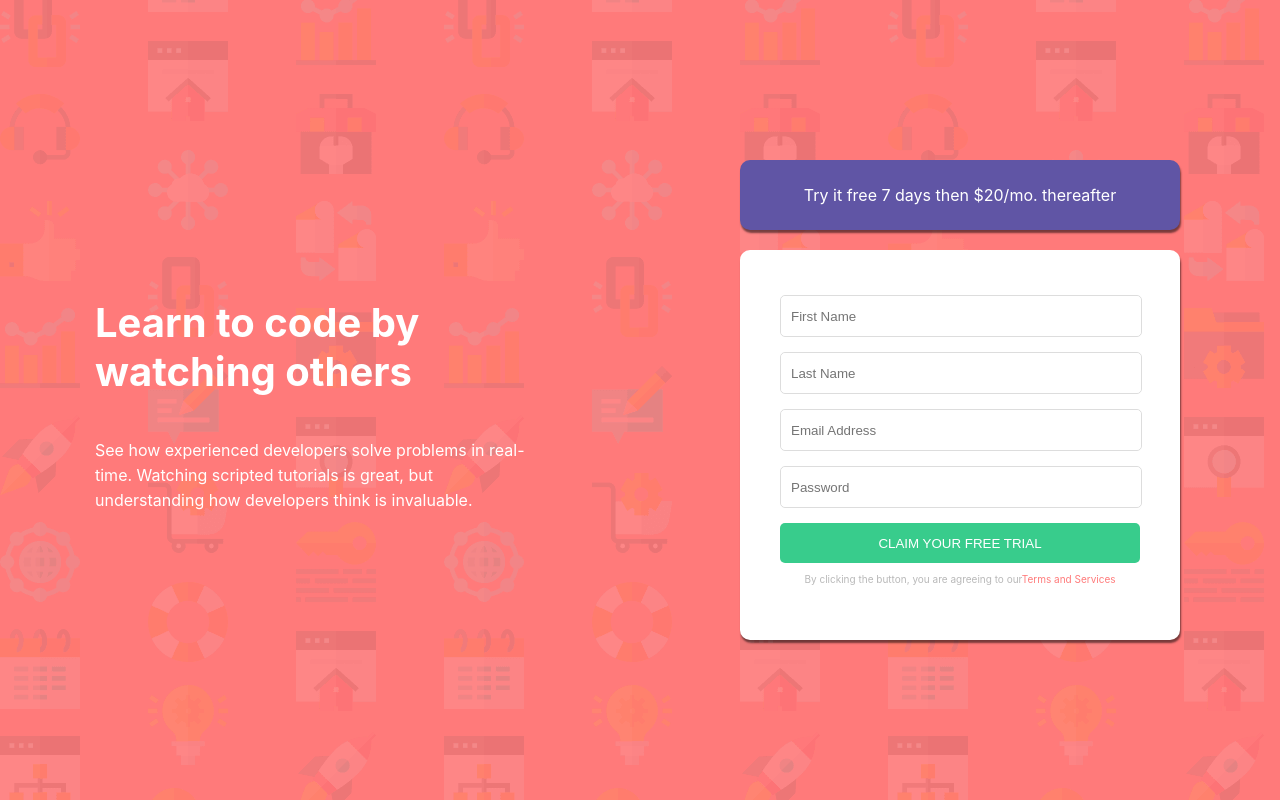
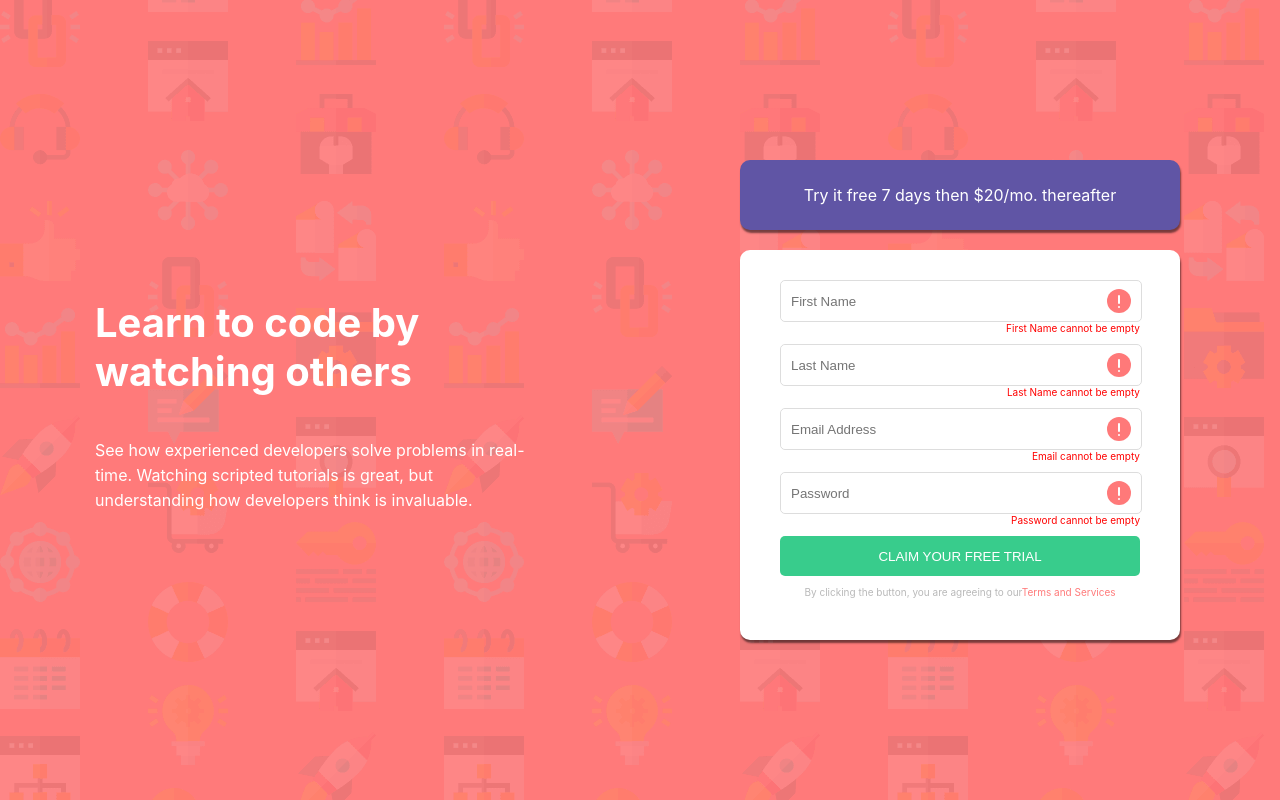
Before and after one commit to ElvaTecnologies/Elva_React-SCSS-training2_Josiah, a React (Create React App) app: page / in a window 1280 px wide. Built offline with nearby package versions, Linux system fonts and the light colour scheme.

Commit message:
error design

```diff
--- a/src/App.jsx
+++ b/src/App.jsx
@@ -1,6 +1,28 @@
 import "./App.scss";
+import errorIcon from "./assets/image/icon-error.svg";
 
 function App() {
+  const handelSubmit = (e) => {
+    e.preventDefault();
+
+    let formElem = e.target;
+
+    if (formElem[0].value === "") {
+      // formElem[0].style.border = "solid red 1px";
+      // formElem[0].parentElement.childNodes[1];
+      // setError(formElem[0]);
+      return console.log("");
+    }
+    if (formElem[1].value === "") {
+      return console.log("");
+    }
+    if (formElem[2].value === "") {
+      return console.log("");
+    }
+    if (formElem[3].value === "") {
+      return console.log("");
+    }
+  };
   return (
     <div className="App">
       {/* <div className="flexbox"> */}
@@ -17,19 +39,27 @@ function App() {
           Try it free 7 days then $20/mo. thereafter
         </div>
         <div className="form-card">
-          <form>
-            <div className="input-div">
-              <input type="text" placeholder="First Name" />
-            </div>
-            <div className="input-div">
+          <form onSubmit={(e) => handelSubmit(e)}>
+            <label className="input-div">
+              <input type="text" placeholder="First Name" />{" "}
+              <img src={errorIcon} alt="" />
+            </label>
+            <sup className="error">First Name cannot be empty</sup>
+            <label className="input-div">
               <input type="text" placeholder="Last Name" />
-            </div>
-            <div className="input-div">
+              <img src={errorIcon} alt="" />
+            </label>
+            <sup className="error">Last Name cannot be empty</sup>
+            <label className="input-div">
               <input type="email" placeholder="Email Address" />
-            </div>
-            <div className="input-div">
+              <img src={errorIcon} alt="" />
+            </label>
+            <sup className="error">Email cannot be empty</sup>
+            <label className="input-div">
               <input type="password" placeholder="Password" />
-            </div>
+              <img src={errorIcon} alt="" />
+            </label>
+            <sup className="error">Password cannot be empty</sup>
             <button>Claim your free trial </button>
             <sup>
               By clicking the button, you are agreeing to our
--- a/src/App.scss
+++ b/src/App.scss
@@ -64,7 +64,7 @@
         width: 100%;
         border: solid #ddd 1px;
         // border: solid 1px;
-        margin: 15px 0;
+        // margin: 15px 0;
         padding: 0;
         input {
           width: 100%;
@@ -78,6 +78,16 @@
         :focus {
           outline: none;
         }
+        img {
+          margin: 0 10px 0 0;
+        }
+      }
+      .error {
+        color: red;
+        // border: solid;
+        font-size: 10px;
+        text-align: right;
+        padding: 0 0 10px 0;
       }
       button {
         border-radius: 5px;
```
